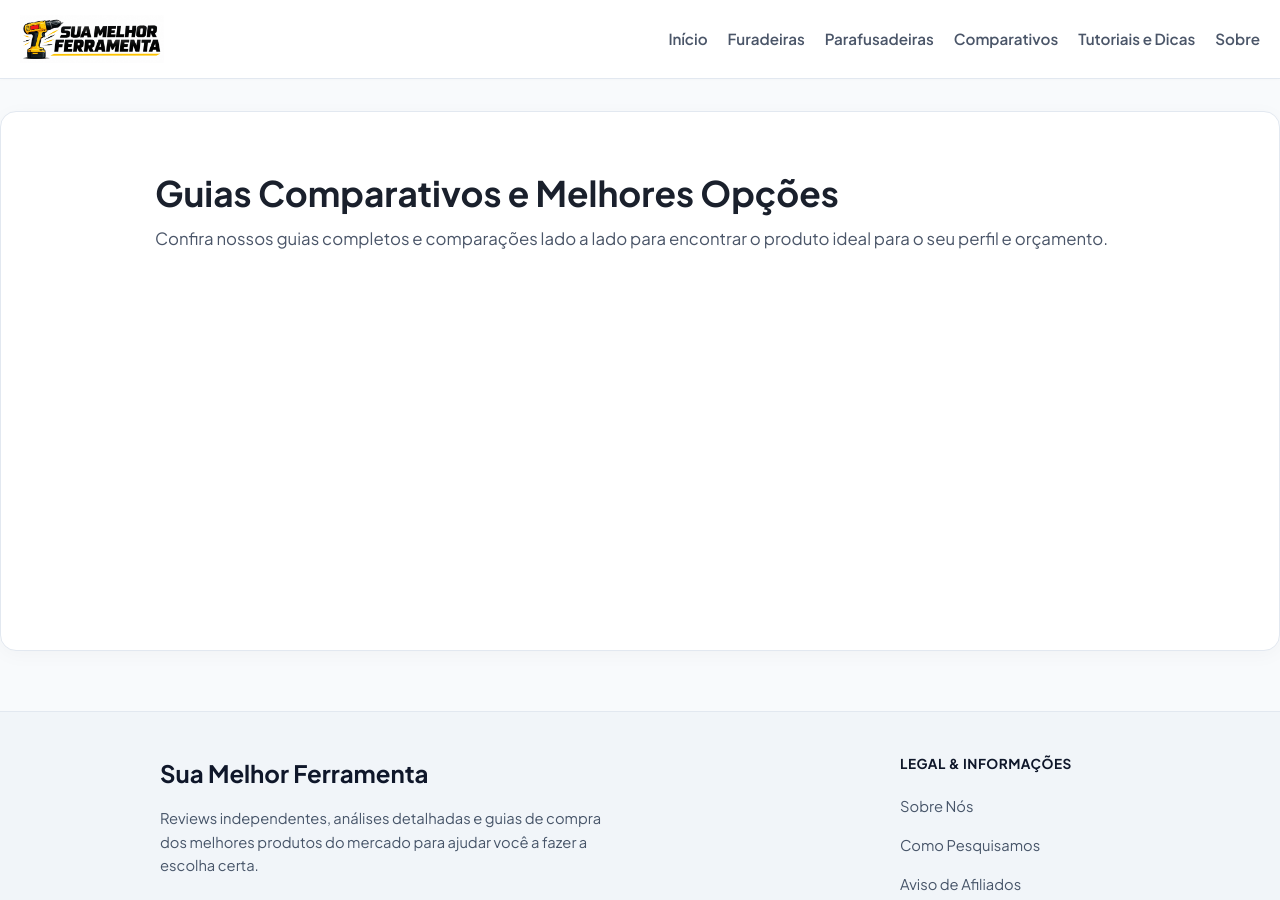
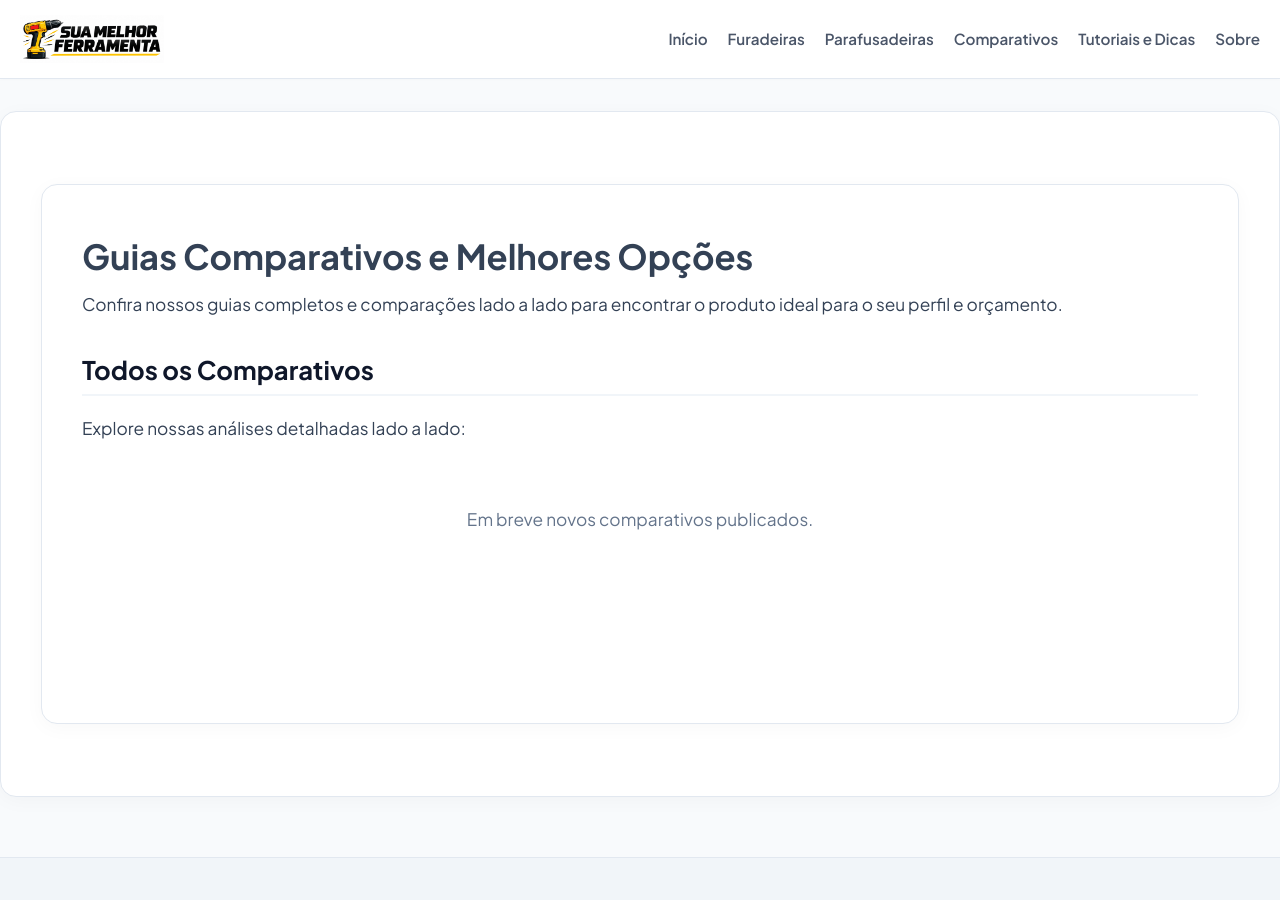
Before and after one commit to membroequipe/SiteReview, a Jekyll site: the page built from comparativos.md, in a window 1280 px wide and 900 px high. Built offline with Jekyll 4.4.1, drawn with Linux system fonts in a browser that asks for light colours; some of the changed lines change nothing that is shown.

Commit message:
Update comparativos.md

```diff
--- a/comparativos.md
+++ b/comparativos.md
@@ -5,119 +5,54 @@
 ---
 
 <style>
-  .comparativos-container {
-    max-width: 1000px;
-    margin: 0 auto;
-    padding: 20px 15px;
-    font-family: 'Plus Jakarta Sans', sans-serif;
-  }
-  .comparativos-header {
-    margin-bottom: 30px;
-    text-align: left;
-  }
-  .comparativos-header h1 {
-    font-size: 2.2rem;
-    font-weight: 700;
-    color: #1a202c;
-    margin: 0 0 12px 0;
-    line-height: 1.2;
-  }
-  .comparativos-header p {
-    font-size: 1.05rem;
-    color: #4a5568;
-    margin: 0;
-    line-height: 1.6;
-  }
-  .comparativos-grid {
-    display: grid;
-    grid-template-columns: repeat(auto-fill, minmax(280px, 1fr));
-    gap: 25px;
-  }
-  .comparativo-card {
-    background: #ffffff;
-    border: 1px solid #e2e8f0;
-    border-radius: 8px;
-    overflow: hidden;
-    transition: transform 0.2s ease, box-shadow 0.2s ease;
-    display: flex;
-    flex-direction: column;
-  }
-  .comparativo-card:hover {
-    transform: translateY(-4px);
-    box-shadow: 0 10px 20px rgba(0,0,0,0.08);
-  }
-  .comparativo-card a {
-    text-decoration: none;
-    color: inherit;
-    display: flex;
-    flex-direction: column;
-    height: 100%;
-  }
-  .comparativo-img-wrapper {
-    width: 100%;
-    height: 220px;
-    background: #f8fafc;
-    display: flex;
-    align-items: center;
-    justify-content: center;
-    padding: 15px;
-    border-bottom: 1px solid #edf2f7;
-  }
-  .comparativo-img-wrapper img {
-    max-width: 100%;
-    max-height: 100%;
-    object-fit: contain;
-  }
-  .comparativo-content {
-    padding: 20px;
-    display: flex;
-    flex-direction: column;
-    flex-grow: 1;
-  }
-  .comparativo-content h2 {
-    font-size: 1.15rem;
-    font-weight: 700;
-    color: #1a202c;
-    margin: 0 0 10px 0;
-    line-height: 1.4;
-  }
-  .comparativo-content p {
-    font-size: 0.9rem;
-    color: #4a5568;
-    margin: 0;
-    line-height: 1.5;
-  }
-
-  /* Correção do espaçamento no Mobile */
-  @media (max-width: 640px) {
-    .comparativos-header h1 {
-      font-size: 1.65rem !important;
+  /* Ajuste do título no Mobile para seguir o mesmo padrão dos outros hubs */
+  @media (max-width: 768px) {
+    .page-header h1,
+    .category-container h1,
+    h1 {
+      font-size: 1.6rem !important;
       line-height: 1.25 !important;
     }
   }
 </style>
 
-<div class="comparativos-container">
-  <div class="comparativos-header">
+<div class="site-content">
+  <div class="post-content">
+
     <h1>Guias Comparativos e Melhores Opções</h1>
     <p>Confira nossos guias completos e comparações lado a lado para encontrar o produto ideal para o seu perfil e orçamento.</p>
-  </div>
 
-  <div class="comparativos-grid">
-    {% for post in site.posts %}
-      {% if post.category == "Comparativos" or post.categories contains "Comparativos" %}
-        <article class="comparativo-card">
-          <a href="{{ post.url | relative_url }}">
-            <div class="comparativo-img-wrapper">
-              <img src="{{ post.image | default: '/assets/images/logo.png' | relative_url }}" alt="{{ post.title }}" loading="lazy" onerror="this.onerror=null; this.src='{{ '/assets/images/logo.png' | relative_url }}';">
-            </div>
-            <div class="comparativo-content">
-              <h2>{{ post.title }}</h2>
-              <p>{{ post.description }}</p>
-            </div>
-          </a>
-        </article>
+    <!-- VITRINE DINÂMICA DE COMPARATIVOS -->
+    <h2 id="artigos-relacionados" style="margin-top: 2rem;">Todos os Comparativos</h2>
+    <p>Explore nossas análises detalhadas lado a lado:</p>
+
+    <div class="reviews-grid" style="margin-top: 1.5rem;">
+      {% assign comparativos_posts = site.posts | where_exp: "post", "post.category == 'Comparativos' or post.categories contains 'Comparativos'" %}
+
+      {% if comparativos_posts.size > 0 %}
+        {% for post in comparativos_posts %}
+          <article class="review-card" style="border: 1px solid var(--border-color, #e2e8f0); border-radius: 12px; overflow: hidden; background: #ffffff; box-shadow: 0 1px 3px rgba(0,0,0,0.05); transition: transform 0.2s ease;">
+            <a href="{{ post.url | relative_url }}" style="text-decoration: none; color: inherit; display: block;">
+
+              {% if post.image and post.image != "" %}
+                <div class="review-card-img" style="width: 100%; height: 160px; overflow: hidden; background: #f8fafc;">
+                  <img src="{{ post.image | relative_url }}" alt="{{ post.title }}" style="width: 100%; height: 100%; object-fit: cover; display: block;">
+                </div>
+              {% endif %}
+
+              <div class="review-content" style="padding: 16px;">
+                <span class="review-badge" style="font-size: 0.72rem; font-weight: 700; color: #2563eb; text-transform: uppercase; letter-spacing: 0.5px;">Comparativo</span>
+                <h3 class="review-card-title" style="font-size: 1.05rem; margin: 6px 0 0 0; color: #0f172a; line-height: 1.35; font-weight: 700;">{{ post.title }}</h3>
+                <div class="review-date" style="font-size: 0.78rem; color: #94a3b8; margin-top: 10px;">Por {{ post.author | default: "Equipe de Análises" }} • {{ post.date | date: "%d/%m/%Y" }}</div>
+              </div>
+            </a>
+          </article>
+        {% endfor %}
+      {% else %}
+        <p style="grid-column: 1 / -1; color: #64748b; text-align: center; padding: 30px 0;">Em breve novos comparativos publicados.</p>
       {% endif %}
-    {% endfor %}
+
+    </div>
+
   </div>
 </div>
```
